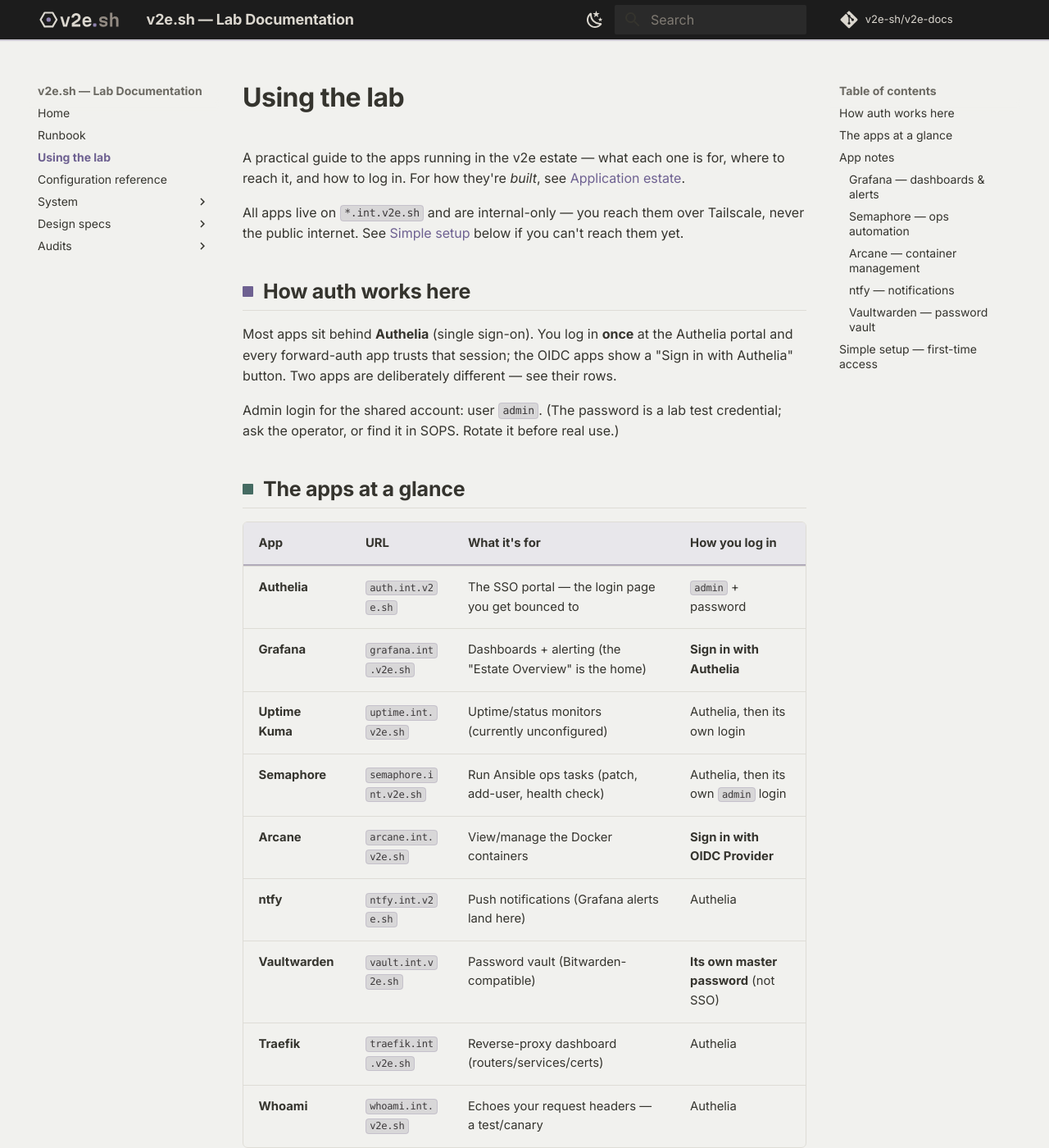
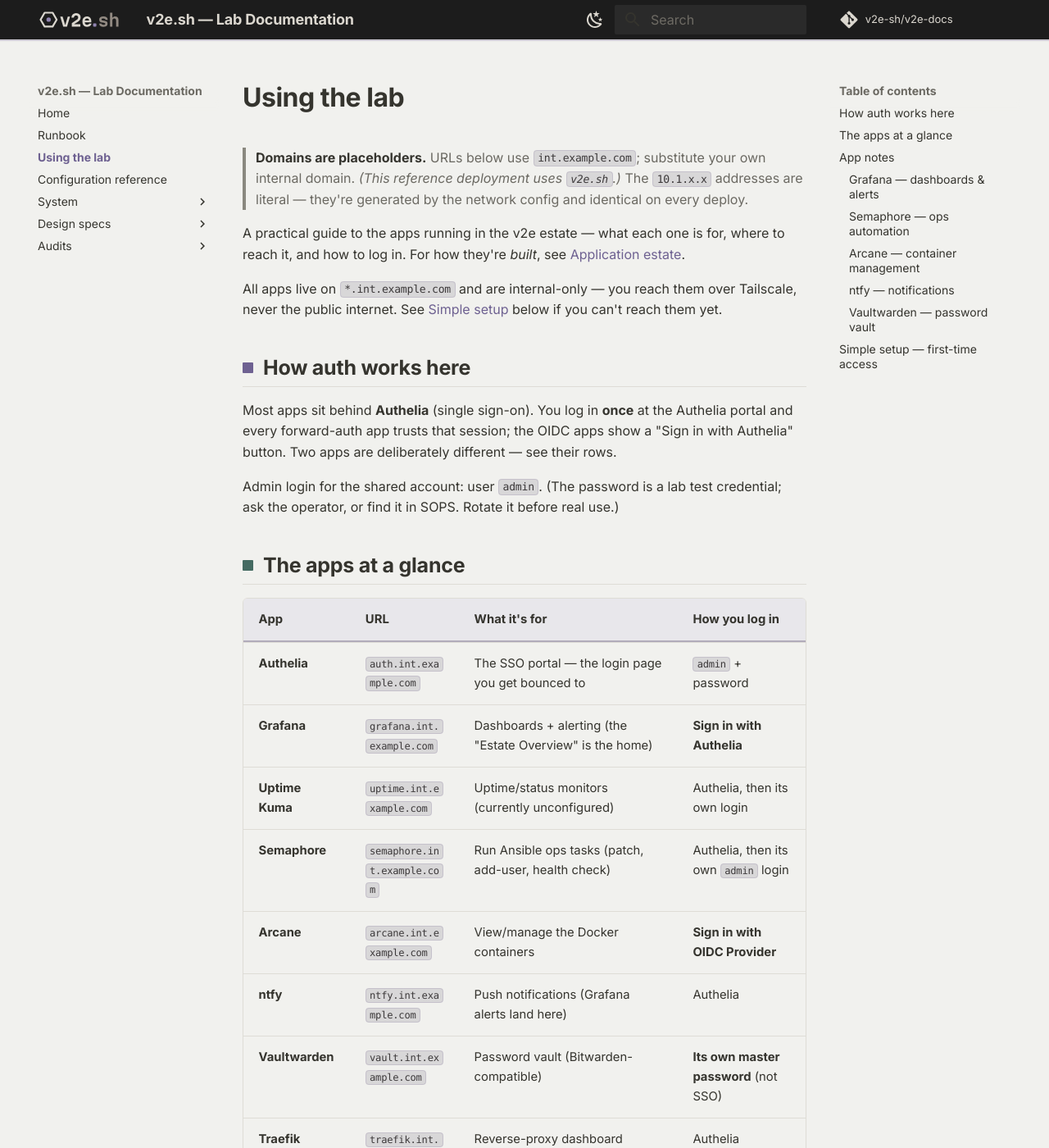
Before and after one commit to v2e-sh/v2e-docs, an MkDocs documentation site: the page built from docs/guides/using-the-apps.md, in a window 1280 px wide and 1400 px high. Shown: the whole window at 82% size. Built offline with MkDocs 1.6.1 and Material for MkDocs 9.7.7, drawn with Linux system fonts in a browser that asks for light colours; some web fonts are replaced; comment, search, counter and statistics services are not loaded; some of the changed text lies outside the part shown.

Commit message:
docs: use domain placeholders in the app guide + simple-setup section

```diff
--- a/docs/guides/using-the-apps.md
+++ b/docs/guides/using-the-apps.md
@@ -1,10 +1,14 @@
 # Using the lab
+
+> **Domains are placeholders.** URLs below use `int.example.com`; substitute your own
+> internal domain. *(This reference deployment uses `v2e.sh`.)* The `10.1.x.x` addresses are
+> literal — they're generated by the network config and identical on every deploy.
 
 A practical guide to the apps running in the v2e estate — what each one is for, where
 to reach it, and how to log in. For how they're *built*, see
 [Application estate](../system/applications.md).
 
-All apps live on `*.int.v2e.sh` and are internal-only — you reach them over Tailscale,
+All apps live on `*.int.example.com` and are internal-only — you reach them over Tailscale,
 never the public internet. See [Simple setup](#simple-setup-first-time-access) below if
 you can't reach them yet.
 
@@ -21,15 +25,15 @@ ask the operator, or find it in SOPS. Rotate it before real use.)
 
 | App | URL | What it's for | How you log in |
 |---|---|---|---|
-| **Authelia** | `auth.int.v2e.sh` | The SSO portal — the login page you get bounced to | `admin` + password |
-| **Grafana** | `grafana.int.v2e.sh` | Dashboards + alerting (the "Estate Overview" is the home) | **Sign in with Authelia** |
-| **Uptime Kuma** | `uptime.int.v2e.sh` | Uptime/status monitors (currently unconfigured) | Authelia, then its own login |
-| **Semaphore** | `semaphore.int.v2e.sh` | Run Ansible ops tasks (patch, add-user, health check) | Authelia, then its own `admin` login |
-| **Arcane** | `arcane.int.v2e.sh` | View/manage the Docker containers | **Sign in with OIDC Provider** |
-| **ntfy** | `ntfy.int.v2e.sh` | Push notifications (Grafana alerts land here) | Authelia |
-| **Vaultwarden** | `vault.int.v2e.sh` | Password vault (Bitwarden-compatible) | **Its own master password** (not SSO) |
-| **Traefik** | `traefik.int.v2e.sh` | Reverse-proxy dashboard (routers/services/certs) | Authelia |
-| **Whoami** | `whoami.int.v2e.sh` | Echoes your request headers — a test/canary | Authelia |
+| **Authelia** | `auth.int.example.com` | The SSO portal — the login page you get bounced to | `admin` + password |
+| **Grafana** | `grafana.int.example.com` | Dashboards + alerting (the "Estate Overview" is the home) | **Sign in with Authelia** |
+| **Uptime Kuma** | `uptime.int.example.com` | Uptime/status monitors (currently unconfigured) | Authelia, then its own login |
+| **Semaphore** | `semaphore.int.example.com` | Run Ansible ops tasks (patch, add-user, health check) | Authelia, then its own `admin` login |
+| **Arcane** | `arcane.int.example.com` | View/manage the Docker containers | **Sign in with OIDC Provider** |
+| **ntfy** | `ntfy.int.example.com` | Push notifications (Grafana alerts land here) | Authelia |
+| **Vaultwarden** | `vault.int.example.com` | Password vault (Bitwarden-compatible) | **Its own master password** (not SSO) |
+| **Traefik** | `traefik.int.example.com` | Reverse-proxy dashboard (routers/services/certs) | Authelia |
+| **Whoami** | `whoami.int.example.com` | Echoes your request headers — a test/canary | Authelia |
 
 Infra-node services (no web login of their own via Traefik): **Technitium** (internal DNS,
 its admin UI is on the infra node), **RustDesk** (remote-desktop relay to the control node).
@@ -55,8 +59,8 @@ socket). Members of `arcane-admins` get admin.
 
 ### ntfy — notifications
 The web UI is Authelia-gated. To actually **receive** alerts, subscribe to the topic
-**`v2e-alerts`**: open `ntfy.int.v2e.sh`, or install the ntfy app and point it at
-`https://ntfy.int.v2e.sh`, then subscribe to `v2e-alerts`. Grafana publishes every alert
+**`v2e-alerts`**: open `ntfy.int.example.com`, or install the ntfy app and point it at
+`https://ntfy.int.example.com`, then subscribe to `v2e-alerts`. Grafana publishes every alert
 there.
 
 ### Vaultwarden — password vault
@@ -70,8 +74,8 @@ free official **Bitwarden** clients and point them at it:
 1. Install the official **Bitwarden** browser extension / mobile / desktop app (normal app
    store — it's free), or the `bw` CLI.
 2. **Before logging in**, open its settings → **self-hosted / server URL** and set
-   `https://vault.int.v2e.sh`.
-3. First account: an operator invites it from `vault.int.v2e.sh/admin` (public signups are
+   `https://vault.int.example.com`.
+3. First account: an operator invites it from `vault.int.example.com/admin` (public signups are
    off), then you set your master password on first login.
 
 Because the URL is internal, the clients only reach it while the device is on the tailnet.
@@ -79,18 +83,18 @@ Because the URL is internal, the clients only reach it while the device is on th
 ## Simple setup — first-time access
 
 To reach any of the above you need to be on the lab's Tailscale network with split-DNS, so
-`*.int.v2e.sh` resolves to the internal reverse proxy.
+`*.int.example.com` resolves to the internal reverse proxy.
 
 1. **Join the tailnet.** Get added to the Tailscale tailnet (operator invites you / shares
    an auth key). Install Tailscale on your device and log in.
 2. **You get the routes + DNS automatically.** The `control` node advertises the internal
-   subnet (`10.1.0.0/16`) and split-DNS for `int.v2e.sh` → the internal DNS server, so once
-   you're on the tailnet, `https://grafana.int.v2e.sh` (and the rest) just resolve.
-   - On macOS, if a name doesn't resolve, add `/etc/resolver/int.v2e.sh` pointing at the
+   subnet (`10.1.0.0/16`) and split-DNS for `int.example.com` → the internal DNS server, so once
+   you're on the tailnet, `https://grafana.int.example.com` (and the rest) just resolve.
+   - On macOS, if a name doesn't resolve, add `/etc/resolver/int.example.com` pointing at the
      internal DNS, or toggle Tailscale's "Use Tailscale DNS".
    - If you're using a Tailscale **exit node**, your DNS goes through it — that can shadow
-     the split-DNS. Turn the exit node off to reach `int.v2e.sh`, or add the resolver file.
-3. **Log in once at Authelia.** Visit any app; you'll be bounced to `auth.int.v2e.sh`. Sign
+     the split-DNS. Turn the exit node off to reach `int.example.com`, or add the resolver file.
+3. **Log in once at Authelia.** Visit any app; you'll be bounced to `auth.int.example.com`. Sign
    in as `admin`. That session then covers every SSO app — Grafana, Semaphore, Arcane,
    Traefik, Uptime Kuma, ntfy.
 4. **Vaultwarden + notifications are separate:** set up the Bitwarden client (above) for the
```
Also changed, not shown: RUNBOOK.md (+4 -4 lines).
